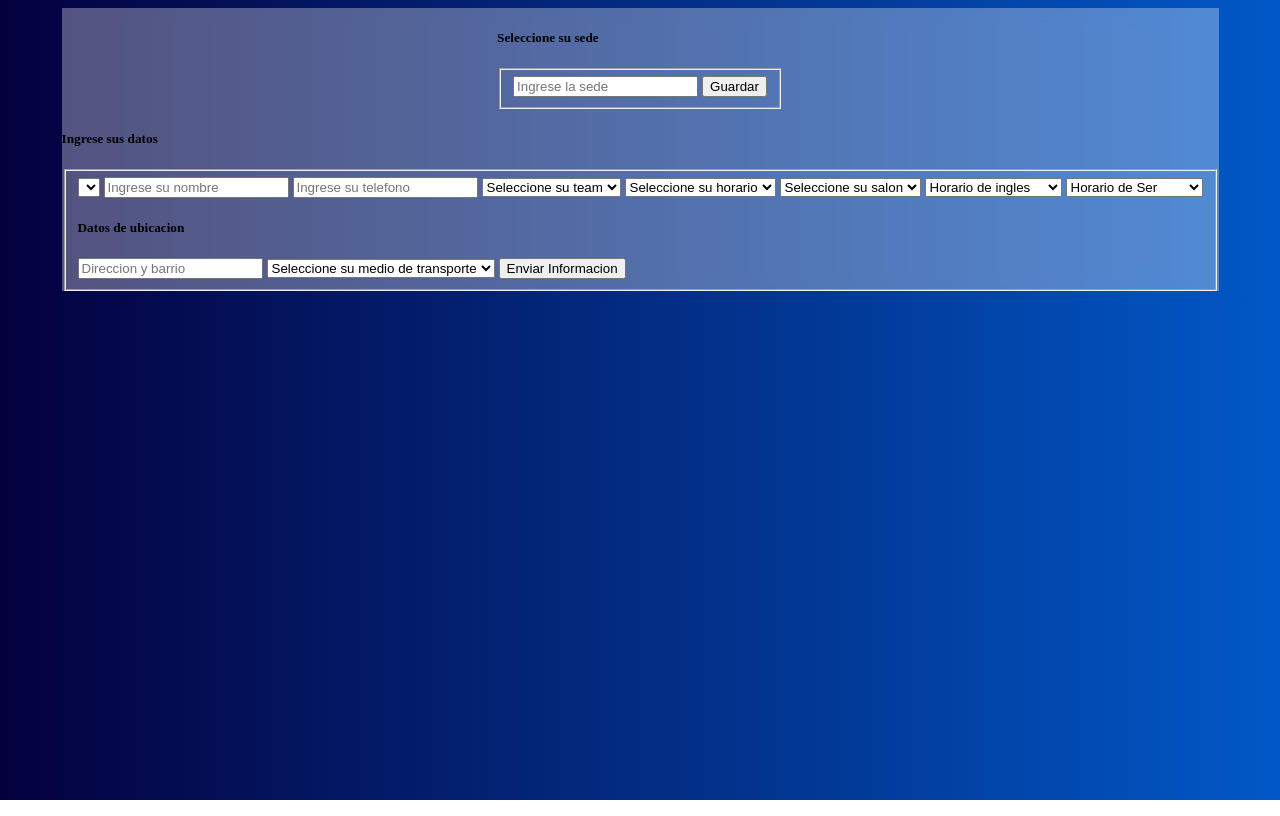
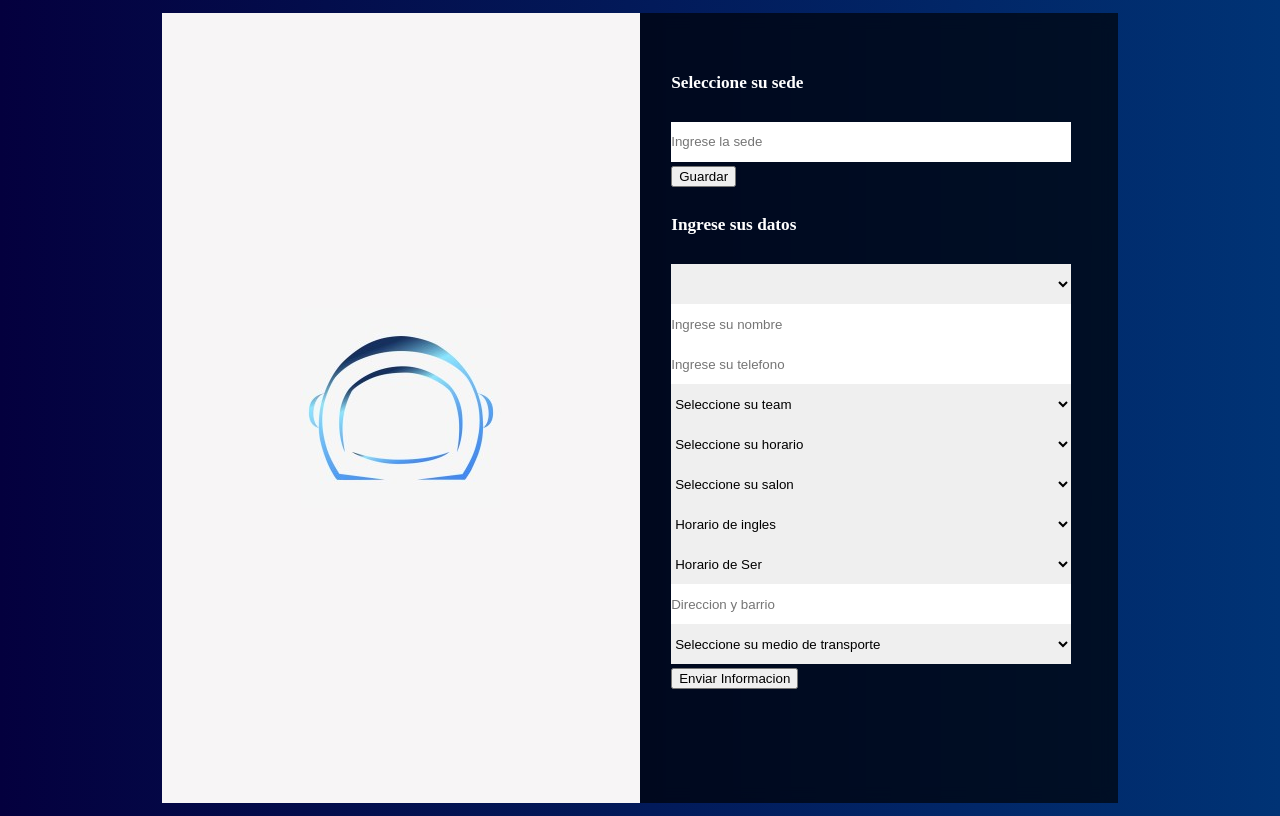
Before and after one commit to Junicuaaa/Taller3JS, a plain HTML site: page index.html in a window 1280 px wide. Drawn offline with Linux system fonts and the light colour scheme; a web font is replaced by a local one.

Commit message:
feat: :zap:

```diff
--- a/index.html
+++ b/index.html
@@ -6,22 +6,25 @@
     <meta http-equiv="X-UA-Compatible" content="IE=edge">
     <meta name="viewport" content="width=device-width, initial-scale=1.0">
     <link rel="stylesheet" href="styles.css">
+    <link rel="preconnect" href="https://fonts.googleapis.com">
+    <link rel="preconnect" href="https://fonts.gstatic.com" crossorigin>
+    <link href="https://fonts.googleapis.com/css2?family=Barlow+Condensed:wght@200&display=swap" rel="stylesheet">
     <!--     <link href="https://cdn.jsdelivr.net/npm/bootstrap@5.3.0-alpha1/dist/css/bootstrap.min.css" rel="stylesheet" integrity="sha384-GLhlTQ8iRABdZLl6O3oVMWSktQOp6b7In1Zl3/Jr59b6EGGoI1aFkw7cmDA6j6gD" crossorigin="anonymous">-->
     <title>Document</title>
 </head>
 
 <body>
+    <article class="imagen">
+        <img src="campus.jpeg" alt="">
+    </article>
     <article>
         <form id="form1">
             <h5>Seleccione su sede</h5>
-            <fieldset>
             <input type="text" name="sede" placeholder="Ingrese la sede">
             <button type="submit">Guardar</button>
-            </fieldset>
         </form>
         <form id="form2">
             <h5>Ingrese sus datos</h5>
-            <fieldset>
             <select name="sedecampus"></select>
             <input type="text" name="nombrecamper" placeholder="Ingrese su nombre">
             <input type="text" name="telefonocamper" placeholder="Ingrese su telefono">
@@ -51,7 +54,6 @@
                 <option value="ser_1">8:15am - 9:00am</option>
                 <option value="ser_2">11:00am - 12:00am</option>
             </select>
-                <h5>Datos de ubicacion</h5>
             <input type="text" placeholder="Direccion y barrio">
             <select name="transporte" id="transporte">
                 <option value="">Seleccione su medio de transporte</option>
@@ -61,7 +63,6 @@
                 <option value="otro">Otro</option>
             </select>
             <button type="submit">Enviar Informacion</button>
-            </fieldset>
     </article>
 
     <!--     <script src="https://cdn.jsdelivr.net/npm/bootstrap@5.3.0-alpha1/dist/js/bootstrap.bundle.min.js" integrity="sha384-w76AqPfDkMBDXo30jS1Sgez6pr3x5MlQ1ZAGC+nuZB+EYdgRZgiwxhTBTkF7CXvN" crossorigin="anonymous"></script>-->
--- a/styles.css
+++ b/styles.css
@@ -1,17 +1,47 @@
+*{
+  font-family:;
+}
 body {
+  height: 100vh;
+  display: flex;
+  align-items: center;
+  justify-content: center;
   background: rgb(4, 0, 62);
-  background: linear-gradient(90deg, rgb(4, 0, 62) 0%, rgb(1, 88, 199) 100%);
+  background: linear-gradient(90deg, rgb(4, 0, 62) 0%, rgb(0, 51, 117) 100%);
+}
+.imagen{
+  background-color: #f7f5f6;
+  display: flex;
+  justify-content: center;
+  align-items: center;
 }
 
 article {
-  display: flex;
-  flex-direction: column;
-  justify-content: center;
+  height: 35em !important;
+  color: #ffff;
   align-items: center;
-  background-color: rgba(255, 255, 255, 0.3176470588);
+  background-color: rgba(0, 0, 0, 0.658);
   backdrop-filter: blur(0.5rem);
-  width: fit-content;
-  margin: auto;
+  width: 20em;
+  padding: 1.5em;
+  font-size: 1.3em;
+  border-radius: 1 em;
+}
+article #form2 input, select{
+  display: block;
+  width: 30em;
+  height: 3em;
+  border: none;
+  margin: 0;
+  padding: 0;
+}
+article #form1 input, select{
+  display: block;
+  width: 30em;
+  height: 3em;
+  border: none;
+  margin: 0;
+  padding: 0;
 }
 
 /*# sourceMappingURL=styles.css.map */
```
Also changed, not shown: campus.jpeg (added). Lines whose indentation alone changed are shown as unchanged.
